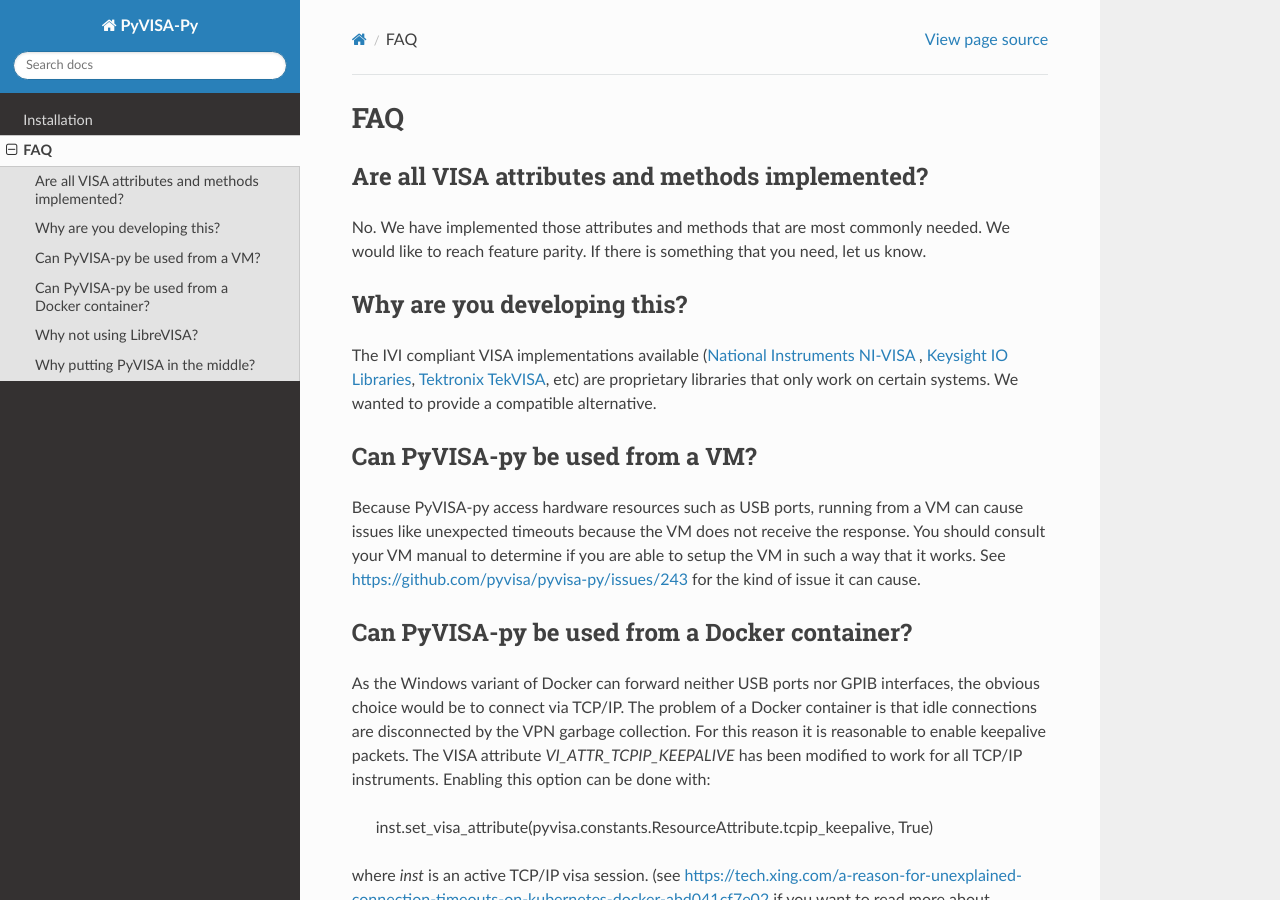
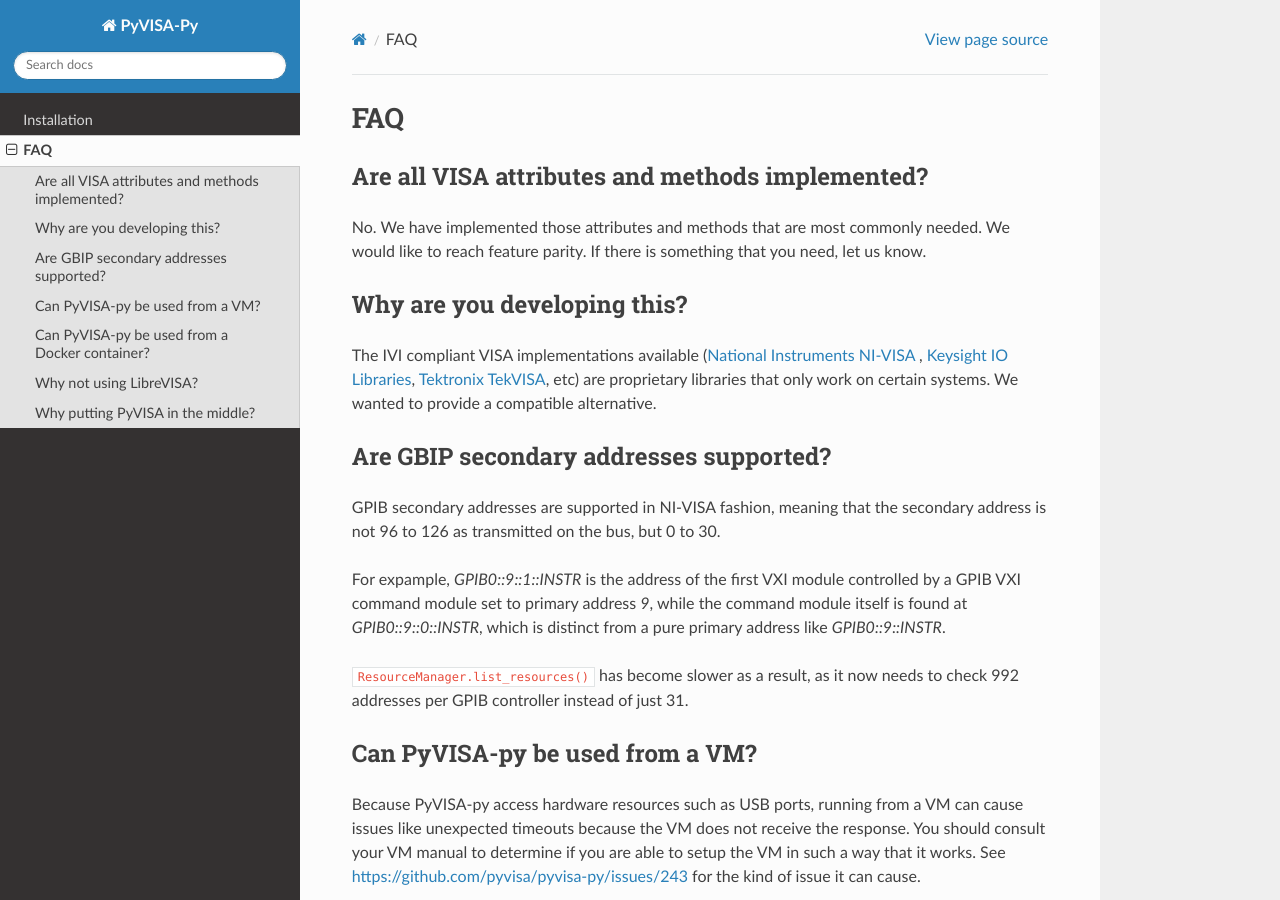
Before and after one commit to pyvisa/pyvisa-py, a Sphinx documentation site: the page built from docs/source/faq.rst, in a window 1280 px wide and 900 px high. Built offline with Sphinx 7.4.7 and the Read the Docs theme 2.0.0, drawn with Linux system fonts in a browser that asks for light colours.

Commit message:
add faq entry about GPIB secondary addresses

```diff
--- a/docs/source/faq.rst
+++ b/docs/source/faq.rst
@@ -19,6 +19,21 @@
 The IVI compliant VISA implementations available (`National Instruments NI-VISA`_ ,
 `Keysight IO Libraries`_, `Tektronix TekVISA`_, etc) are proprietary libraries that only work on
 certain systems. We wanted to provide a compatible alternative.
+
+
+Are GBIP secondary addresses supported?
+---------------------------------------
+
+GPIB secondary addresses are supported in NI-VISA fashion, meaning that the
+secondary address is not 96 to 126 as transmitted on the bus, but 0 to 30.
+
+For expample, `GPIB0::9::1::INSTR` is the address of the first VXI module
+controlled by a GPIB VXI command module set to primary address `9`, while
+the command module itself is found at `GPIB0::9::0::INSTR`, which is distinct
+from a pure primary address like `GPIB0::9::INSTR`.
+
+``ResourceManager.list_resources()`` has become slower as a result,
+as it now needs to check 992 addresses per GPIB controller instead of just 31.
 
 
 Can PyVISA-py be used from a VM?
```
